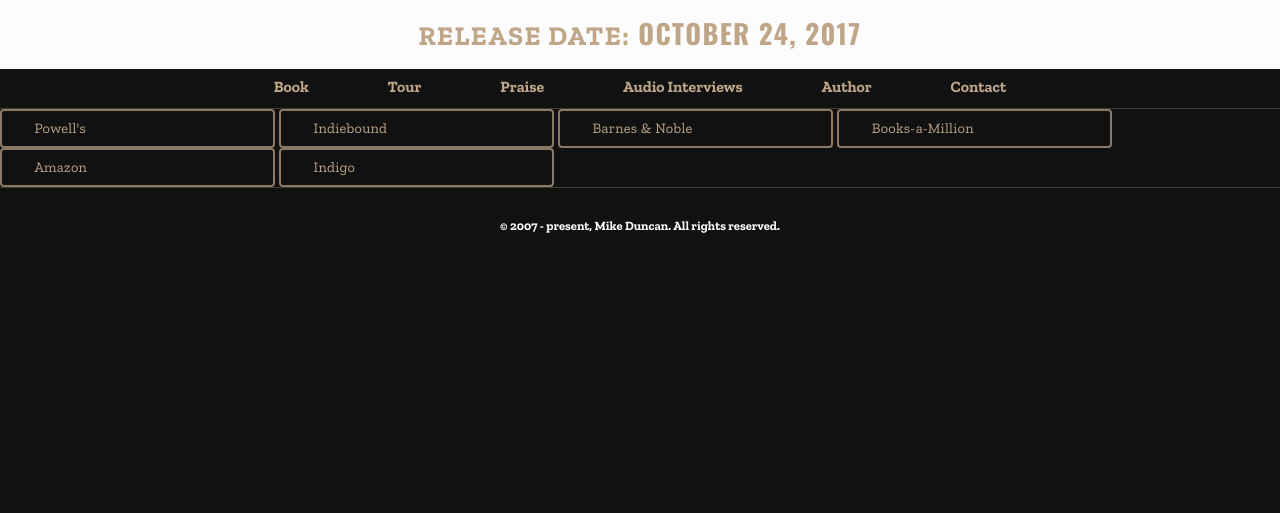
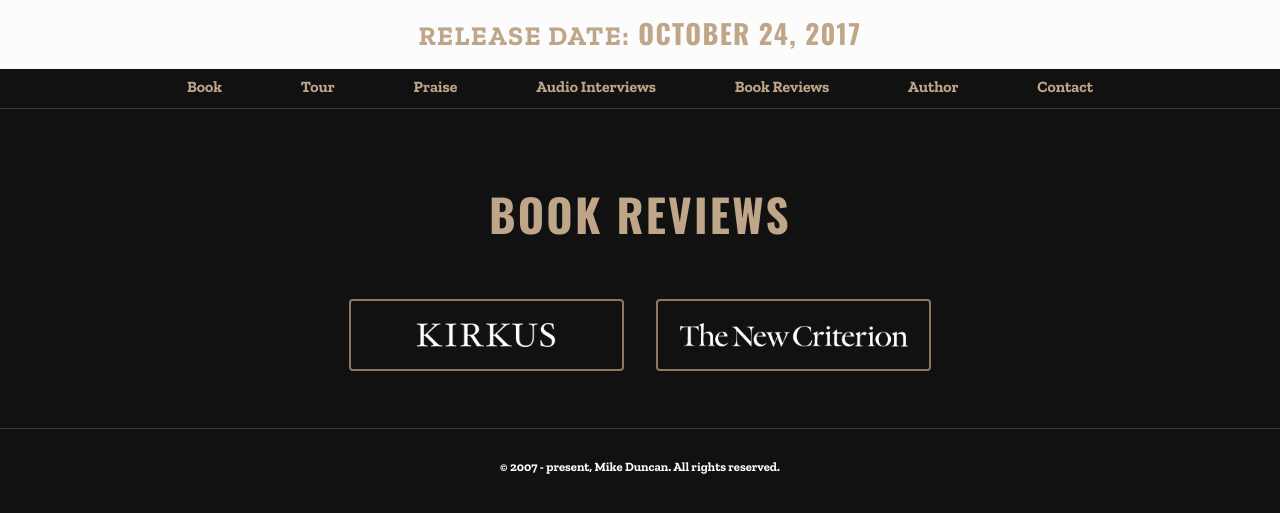
Before and after one commit to Brandi-Duncan/thestormbeforethestorm.com, a Jekyll site: the page built from book-reviews.html, in a window 1280 px wide. Shown: the top 513 px of the page. Built offline with Jekyll 4.4.1, drawn with Linux system fonts in a browser that asks for light colours.

Commit message:
adds in Book Reviews
- adds book reviews
- updates chicago tour info

```diff
--- a/_includes/header.html
+++ b/_includes/header.html
@@ -5,10 +5,8 @@
             <a href="/tour">Tour</a>
             <a href="/praise">Praise</a>
             <a href="/audio-interviews">Audio Interviews</a>
-<!--
             <a href="/book-reviews">Book Reviews</a>
-            <a href="/articles">Articles</a>
--->
+<!--            <a href="/articles">Articles</a>-->
             <a href="/author">Author</a>
             <a href="/contact">Contact</a>
         </nav>
--- a/book-reviews.html
+++ b/book-reviews.html
@@ -1,11 +1,11 @@
 ---
-title: <h1 class="center">About</h1>
+title: <h1 class="center">Book Reviews</h1>
 ---
+
 <section class="book-reviews">
-    <a class="button button--outline" href="http://www.powells.com/SearchResults?kw=isbn:9781610397216">Powell's</a>
-    <a class="button button--outline" href="http://www.indiebound.org/book/9781610397216">Indiebound</a>
-    <a class="button button--outline" href="https://www.barnesandnoble.com/w/the-storm-before-the-storm-michael-duncan/1125684200?ean=9781610397216">Barnes &amp; Noble</a>
-    <a class="button button--outline" href="http://www.booksamillion.com/p/Storm-Before/Michael-Duncan/9781610397216?id=7002449068496">Books-a-Million</a>
-    <a class="button button--outline" href="https://www.amazon.com/gp/product/1610397215?tag=hacboogrosit-20">Amazon</a>
-    <a class="button button--outline" href="https://www.chapters.indigo.ca/en-ca/books/the-storm-before-the-storm/9781610397216-item.html">Indigo</a>
+   <h2>Book Reviews</h2>
+    <a class="button button--outline button--br" href="https://www.kirkusreviews.com/book-reviews/mike-duncan/the-storm-before-the-storm/"><img class=""
+    src="/lib/images/kirkus-logo.png" alt="Kirkus"></a>
+    <a class="button button--outline button--br" href="https://www.newcriterion.com/blogs/dispatch/the-critics-notebook-9035#History"><img class=""
+    src="/lib/images/the-new-criterion.png" alt="The New Criterion"></a>
 </section>
--- /dev/null
+++ b/lib/css/_book-reviews.scss
@@ -0,0 +1,4 @@
+.book-reviews {
+  padding: 2rem 2rem;
+  text-align: center;
+}
--- a/lib/css/_button.scss
+++ b/lib/css/_button.scss
@@ -26,4 +26,9 @@
 
   }
 
+    &--br {
+        padding: 1.5em;
+        margin: 1em;
+    }
+
 }
--- a/lib/css/main.scss
+++ b/lib/css/main.scss
@@ -15,3 +15,4 @@
 @import "contact";
 @import "praise";
 @import "audio-interviews";
+@import "book-reviews";
```
Also changed, not shown: _data/tour.csv (+6 -5 lines), lib/images/kirkus-logo.png (added), lib/images/the-new-criterion.png (added).
